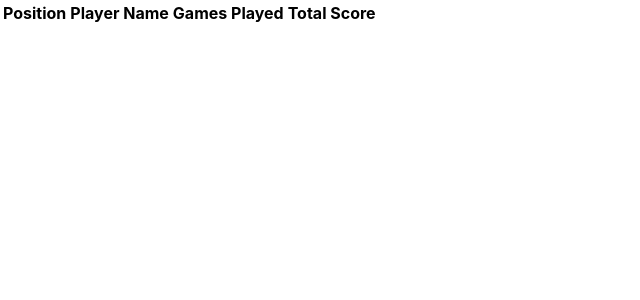
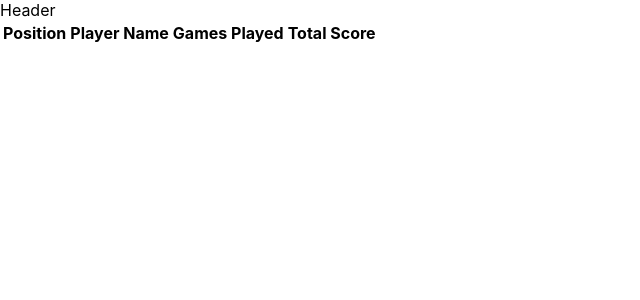
Before and after one commit to unaben/employment-project, a React (Create React App) app: page / in a window 1280 px wide. Shown: the top 300 px of the page, without its empty margins (0-640 px from the left). Built offline with nearby package versions, Linux system fonts and the light colour scheme.

Commit message:
completed app and css components

```diff
--- a/src/App.js
+++ b/src/App.js
@@ -1,40 +1,15 @@
-
-import './App.css';
+import "./App.css";
+import Header from "./Components/Header";
+import Main from "./Components/Main";
 
 function App() {
   return (
     <div className="container">
       <header className="header">
+        <Header />
       </header>
-      <main className=''>
-        <header className='main-header'></header>
-        <section className='main-container'>
-          <div className='three-column-grid-container'>
-            <div className='child-container'></div>
-            <div className='child-container'></div>
-            <div className='child-container'></div>
-          </div>
-          <section className='table-container'>
-            <table>
-              <thead>
-                <tr>
-                  <th>Position</th>
-                  <th>Player Name</th>
-                  <th>Games Played</th>
-                  <th>Total Score</th>
-                </tr>
-              </thead>
-              <tbody>
-                <tr>
-                  <td></td>
-                  <td></td>
-                  <td></td>
-                  <td></td>
-                </tr>
-              </tbody>
-            </table>
-          </section>
-        </section>
+      <main className="">
+        <Main />
       </main>
     </div>
   );
--- /dev/null
+++ b/src/Components/GridContainer.js
@@ -0,0 +1,12 @@
+import React from "react";
+import "../CSS/gridContainer.css"
+
+export default function GridContainer() {
+  return (
+    <div className="three-column-grid-container">
+      <div className="child-container"></div>
+      <div className="child-container"></div>
+      <div className="child-container"></div>
+    </div>
+  );
+}
--- /dev/null
+++ b/src/Components/Header.js
@@ -0,0 +1,8 @@
+import React from 'react'
+import "../CSS/header.css"
+
+export default function Header() {
+  return (
+    <div>Header</div>
+  )
+}
--- /dev/null
+++ b/src/Components/Main.js
@@ -0,0 +1,21 @@
+import React from "react";
+import GridContainer from "./GridContainer";
+import MainHeader from "./MainHeader";
+import Table from "./Table";
+import "../CSS/main.css"
+
+export default function Main() {
+  return (
+    <div>
+      <header className="main-header">
+        <MainHeader />
+      </header>
+      <section className="main-container">
+        <GridContainer />
+        <section className="table-container">
+          <Table />
+        </section>
+      </section>
+    </div>
+  );
+}
--- /dev/null
+++ b/src/Components/MainHeader.js
@@ -0,0 +1,8 @@
+import React from 'react'
+import "../CSS/mainHeader.css"
+
+export default function MainHeader() {
+  return (
+    <div></div>
+  )
+}
--- /dev/null
+++ b/src/Components/Table.js
@@ -0,0 +1,27 @@
+import React from "react";
+import "../CSS/table.css"
+
+export default function Table() {
+  return (
+    <div>
+      <table>
+        <thead>
+          <tr>
+            <th>Position</th>
+            <th>Player Name</th>
+            <th>Games Played</th>
+            <th>Total Score</th>
+          </tr>
+        </thead>
+        <tbody>
+          <tr>
+            <td></td>
+            <td></td>
+            <td></td>
+            <td></td>
+          </tr>
+        </tbody>
+      </table>
+    </div>
+  );
+}
```
Also changed, not shown: src/CSS/gridContainer.css (added), src/CSS/header.css (added), src/CSS/main.css (added), src/CSS/mainHeader.css (added), src/CSS/table.css (added).
